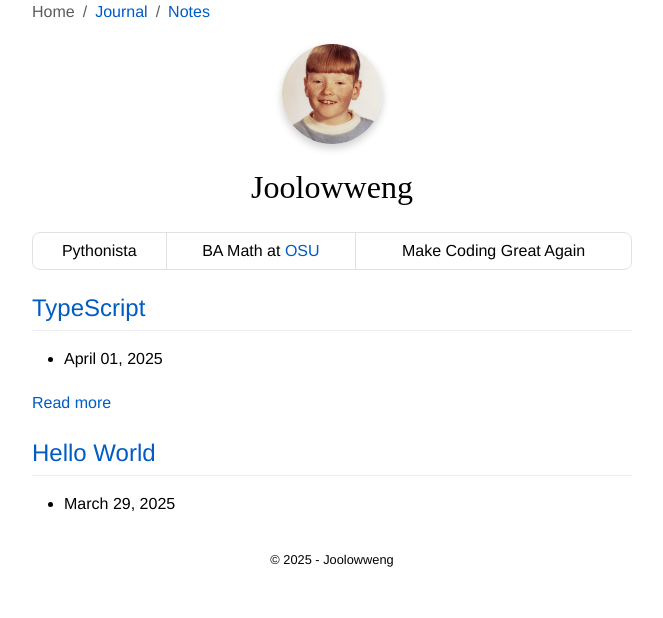
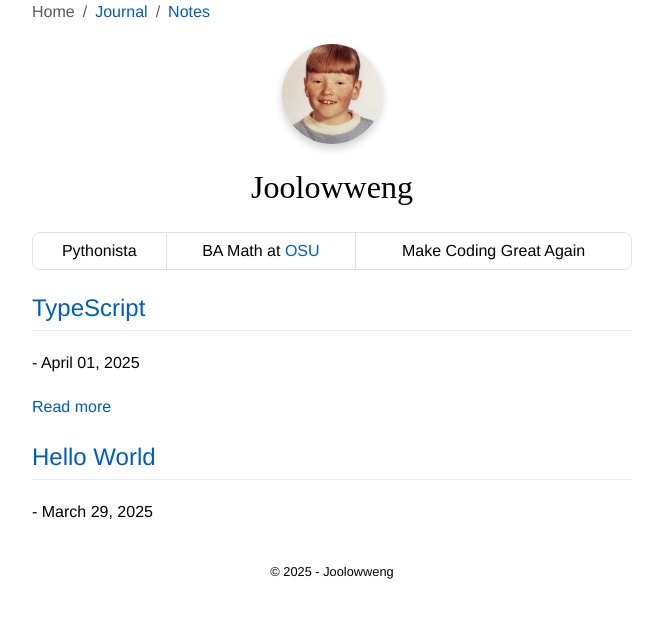
Before and after one commit to joolowweng/joolwweng.github.io, a Jekyll site: the page built from index.md, in a window 1280 px wide. Shown: the top 618 px of the page, without its empty margins (308-971 px from the left). Built offline with Jekyll 4.4.1, drawn with Linux system fonts in a browser that asks for light colours.

Commit message:
Fix formatting of post category and date in index page

```diff
--- a/index.md
+++ b/index.md
@@ -12,7 +12,7 @@ Pythonista | BA Math at [OSU](https://www.threads.net/@theohiostateuniversity) |
 
 ## [{{ site.posts.first.title }}]({{ site.posts.first.url | relative_url }})
 
-{{ site.posts.first.category }} - {{ site.posts.first.date | date: "%B %d, %Y" }}
+{{ site.posts.first.category }} \- {{ site.posts.first.date | date: "%B %d, %Y" }}
 
 {{ site.posts.first.excerpt | markdownify }}
 [Read more]({{ site.posts.first.url | relative_url }})
@@ -24,7 +24,7 @@ Pythonista | BA Math at [OSU](https://www.threads.net/@theohiostateuniversity) |
 
 ## [{{ post.title }}]({{ post.url | relative_url }})
 
-{{ post.category }} - {{ post.date | date: "%B %d, %Y" }}
+{{ post.category }} \- {{ post.date | date: "%B %d, %Y" }}
 
 {% endif %}
 {% endfor %}
```
